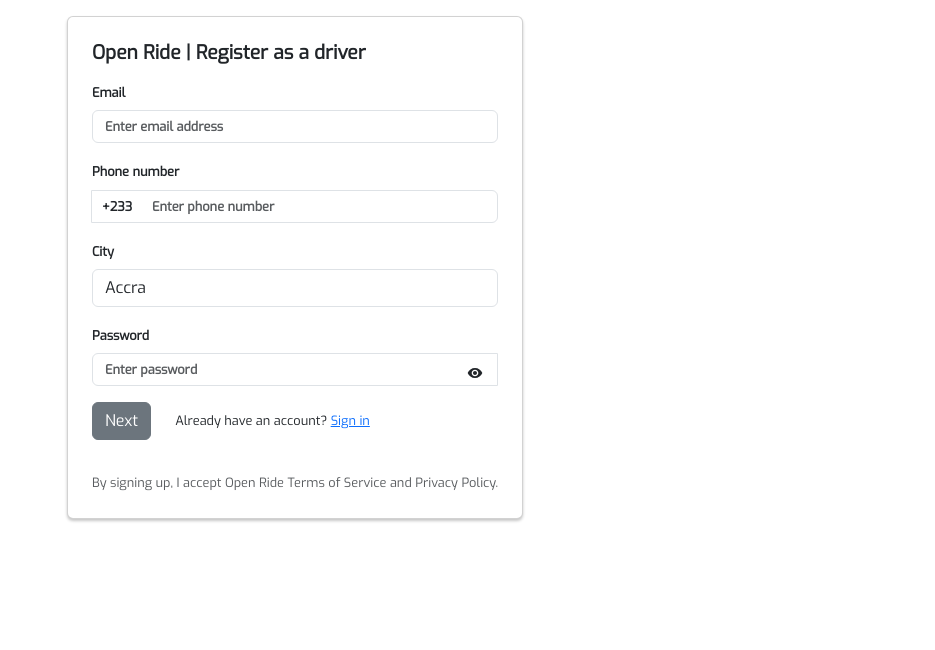
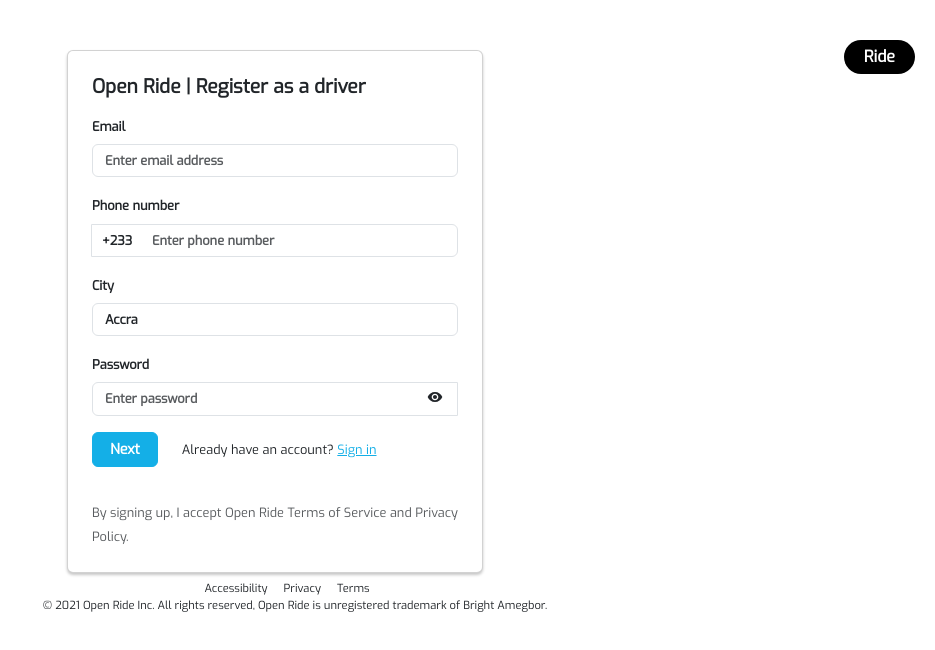
Before and after one commit to brightamegbor/OpenRide, a React (Create React App) app: page /register-driver in a window 1280 px wide. Shown: the top 650 px of the page, without its empty margins (345-1280 px from the left). Built offline with nearby package versions, Linux system fonts and the light colour scheme.

Commit message:
added responsiveness to register-driver form

```diff
--- a/src/pages/register_driver/index.css
+++ b/src/pages/register_driver/index.css
@@ -5,19 +5,32 @@
 }
 
 .register-driver-form h3 {
-    font-size: 1.2em;
+    font-size: 1.0em;
     font-weight: 600;
 }
 
 .register-driver-form input {
-    font-size: 0.8em;
+    font-size: 0.7em;
     font-weight: 600;
     color: grey;
 }
 
-.register-driver-form label {
-    font-size: 0.8em;
+.register-driver-form label, select {
+    font-size: 0.7em !important;
+    font-weight: 600 !important;
+}
+
+.register-driver-form button {
+    background-color: #14AFE7;
+    border-color: #14AFE7;
     font-weight: 600;
+    font-size: 0.7em;
+    padding-left: 10px;
+    padding-right: 10px;
+}
+
+.register-driver-form a {
+    color: #14AFE7;
 }
 
 .already-account-driver {
@@ -26,7 +39,7 @@
 }
 
 .already-account-driver p {
-    font-size: 0.8em;
+    font-size: 0.7em;
     font-weight: 500;
 }
 
@@ -35,18 +48,18 @@
     left: 10px;
     top: 7px;
     z-index: 10;
-    font-size: 0.8em;
+    font-size: 0.7em;
     font-weight: 600;
 }
 .password-visibility {
     position: absolute;
     right: 15px;
-    top: 7px;
+    top: 2px;
     z-index: 10;
 }
 
 .phone-field {
-    padding-left: 60px;
+    padding-left: 50px;
 }
 
 .password-field {
@@ -54,5 +67,130 @@
 }
 
 .register-driver-privacy {
-    font-size: 0.8em;
+    font-size: 0.7em;
+    line-height: 1px;
 }
+
+.register-driver-footer p {
+    font-size: 0.7em;
+}
+
+.register-driver-footer {
+    margin-bottom: -15px;
+}
+
+.rd-rgp a {
+    text-decoration: none;
+    color: white;
+    /* display: flex; */
+    position: absolute;
+    right: 34px;
+    top: 40px !important;
+    font-weight: 700;
+    font-size: 0.7em;
+    background-color: rgb(41, 41, 41);
+    padding: 5px 13px;
+    border-radius: 3px;
+    /* margin-bottom: 20px; */
+    z-index: 10;
+}
+
+@media only screen and (max-width: 320px) {
+    .rd-rgp a {
+        top: 8px !important;
+        margin-left: 5em;
+        left: 8.5em;
+        display: block !important;
+        position: relative;
+    }
+}
+
+@media only screen and (min-width: 1024px) and (max-width: 1280px) {
+    .register-driver-form h3 {
+        font-size: 1.2em;
+    }
+
+    .register-driver-form label, input, select, .country-prefix {
+        font-size: 0.8em !important;
+    }
+
+    .phone-field {
+        padding-left: 60px;
+    }
+
+    .register-driver-form button {
+        font-size: 0.9em;
+        padding-left: 17px;
+        padding-right: 17px;
+    }
+
+    .already-account-driver p {
+        font-size: 0.8em;
+    }
+
+    .register-driver-privacy {
+        font-size: 0.8em;
+    }
+
+    .register-driver-form{
+        margin-top: 50px !important;
+    }
+
+    .rd-rgp a {
+        text-decoration: none;
+        color: white;
+        position: absolute;
+        right: 20px;
+        top: 20px;
+        font-weight: 700;
+        font-size: 1.0em;
+        background-color: black;
+        padding: 5px 20px;
+        border-radius: 25px;
+    }
+}
+
+@media only screen and (min-width: 1281px) {
+    .register-driver-form h3 {
+        font-size: 1.2em;
+    }
+
+    .register-driver-form label, input, select, .country-prefix {
+        font-size: 0.8em !important;
+    }
+
+    .phone-field {
+        padding-left: 60px;
+    }
+
+    .register-driver-form button {
+        font-size: 0.9em;
+        padding-left: 17px;
+        padding-right: 17px;
+    }
+
+    .already-account-driver p {
+        font-size: 0.8em;
+    }
+
+    .register-driver-privacy {
+        font-size: 0.8em;
+    }
+
+    .register-driver-form{
+        margin-top: 40px !important;
+    }
+
+    .rd-rgp a {
+        text-decoration: none;
+        color: white;
+        position: absolute;
+        right: 20px;
+        top: 20px;
+        font-weight: 700;
+        font-size: 1.0em;
+        background-color: black;
+        padding: 5px 20px;
+        border-radius: 25px;
+    }
+}
--- a/src/pages/register_driver/index.js
+++ b/src/pages/register_driver/index.js
@@ -31,8 +31,11 @@
     return(
         <Fragment>
             <div className="container d-flex flex-column align-items-center justify-content-center">
+                <div className="rd-rgp">
+                    <a href="/ride">Ride</a>
+                </div>
                 <Row className="">
-                    <Col md={8} sm={10} lg={12}>
+                    <Col md={10} sm={10} lg={11}>
 
                         <Card className="p-4 register-driver-form mt-3">
 
@@ -84,7 +87,7 @@
                                     </div>
 
                                     <div className="d-flex align-items-center already-account-driver">
-                                <p className="ms-4">Already have an account? <a href="/#">Sign in</a></p>
+                                        <p className="ms-3 ms-lg-4 ms-md-4 ms-xl-4 ms-xxl-4">Already have an account? <a href="/#">Sign in</a></p>
                                     </div>
                                 </div>
 
@@ -98,8 +101,20 @@
 
                     </Card>
 
+
                     </Col>
                 </Row>
+                    <div className="d-flex justify-content-center mt-2 register-driver-footer">
+                        <p className="pe-3">Accessibility</p>
+                        <p className="pe-3">Privacy</p>
+                        <p className="pe-3">Terms</p>
+                    </div>
+
+                    <div className="d-flex justify-content-center register-driver-footer">
+                        <p className="text-center">&copy; {new Date().getFullYear()} Open Ride Inc. All rights reserved, Open Ride is
+                            unregistered trademark of Bright Amegbor.
+                        </p>
+                    </div>
             </div>
         </Fragment>
     )
```
Lines whose indentation alone changed are shown as unchanged.
